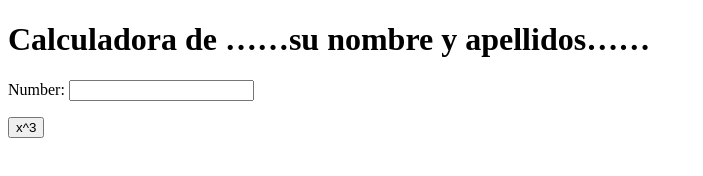
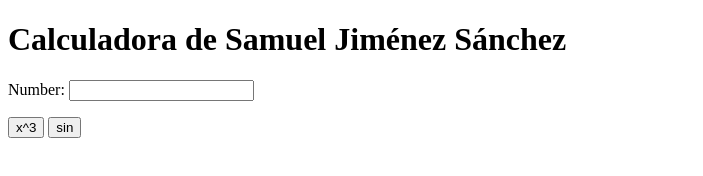
Before and after one commit to samueljs2006/my_calculator_002, a plain HTML site: page index.html in a window 1280 px wide. Shown: the whole page, without its empty margins (0-703 px from the left). Drawn offline with Linux system fonts and the light colour scheme.

Commit message:
sin(x) button

```diff
--- a/index.html
+++ b/index.html
@@ -5,17 +5,22 @@
         <meta charset="utf-8">
     </head>
     <body>
-        <h1>Calculadora de ……su nombre y apellidos……</h1>
+        <h1>Calculadora de Samuel Jiménez Sánchez</h1>
         Number:
         <input type="text" id="n1">
         <p>
             <button onclick="cube()"> x^3 </button>
+            <button onclick="sine()"> sin </button>
         </p>
         <script type="text/javascript">
             function cube() {
                 var num = document.getElementById("n1");
                 num.value = Math.pow(num.value, 3);
             }
+            function sine() {
+                var num = document.getElementById("n1");
+                num.value = Math.sin(num.value);
+            }
         </script>
     </body>
 </html>
```
